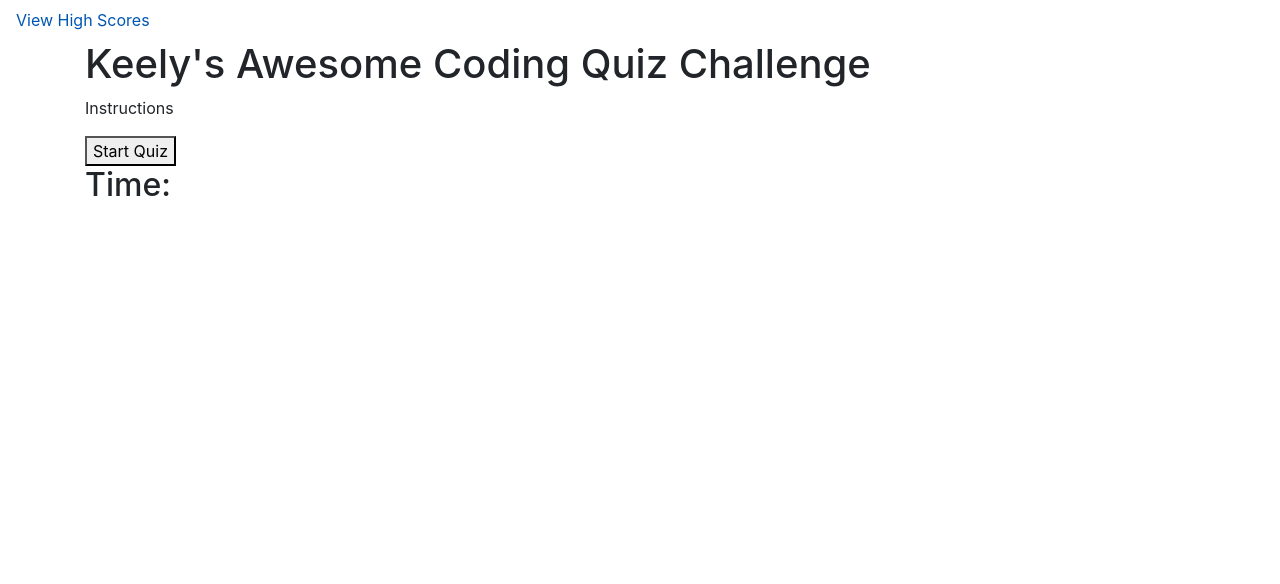
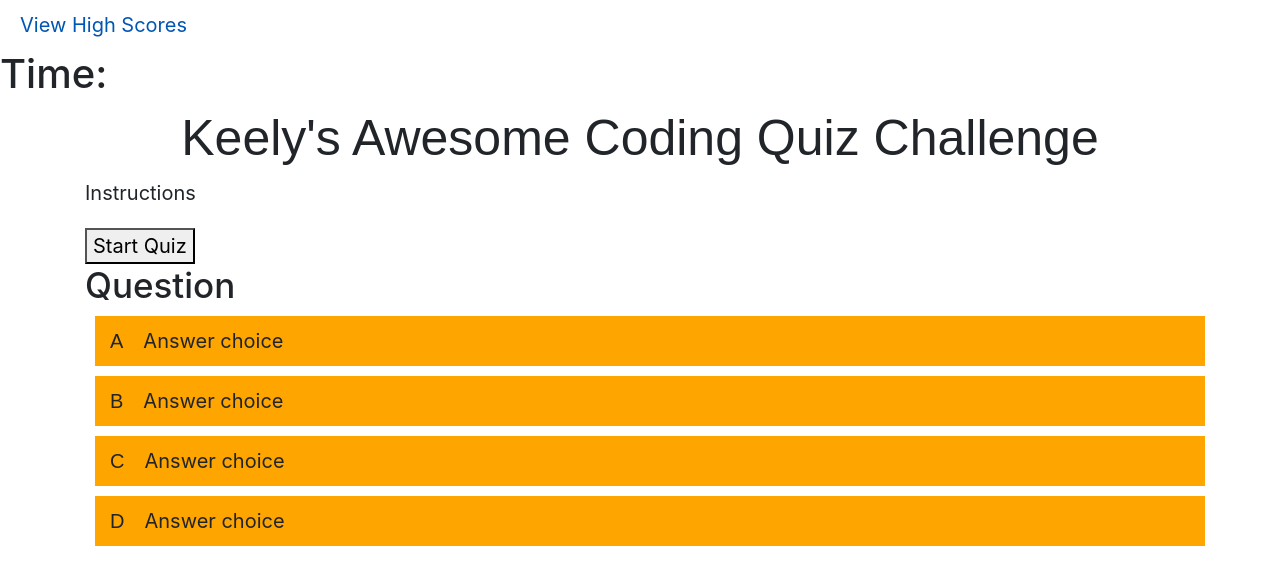
Before and after one commit to spacerambler/04-code-quiz, a plain HTML site: page index.html in a window 1280 px wide. Drawn offline with nearby package versions, Linux system fonts and the light colour scheme; a web font is replaced by a local one.

Commit message:
Play with styling

```diff
--- a/index.html
+++ b/index.html
@@ -6,22 +6,43 @@
     <meta name="viewport" content="width=device-width, initial-scale=1.0">
     <title>04 Homework Code Quiz</title>
     <link rel="stylesheet" href="https://cdnjs.cloudflare.com/ajax/libs/twitter-bootstrap/4.5.0/css/bootstrap.min.css">
+    <link rel="stylesheet" href="https://fonts.googleapis.com/css?family=Sofia&effect=neon|outline|emboss|shadow-multiple">
     <link rel="stylesheet" href="style.css">
 </head>
 <body>
     <nav class="nav">
         <a class="nav-link" href="/highscores.html">View High Scores</a>
       </nav>
-
-<div class= "container">
-    <h1>Keely's Awesome Coding Quiz Challenge</h1>
-    <p>Instructions</p>
-    <button class="start-button">Start Quiz</button>
-
-    <div class="timer">
+      <div class="timer">
         <h2>Time:</h2>
         <div id="time"></div>
         </div>
+<div class= "container">
+    <div>
+    <h1 class="font-effect-neon">Keely's Awesome Coding Quiz Challenge</h1>
+    <p>Instructions</p>
+    <button class="start-button">Start Quiz</button>
+    </div>
+
+    <div>
+        <h3>Question</h3>
+        <div class="choice-container">
+            <p class="choice-prefix">A</p>
+            <div class="choice-text" data-number="1">Answer choice</div>
+        </div>
+        <div class="choice-container">
+            <p class="choice-prefix">B</p>
+            <div class="choice-text" data-number="2">Answer choice</div>
+        </div>
+        <div class="choice-container">
+            <p class="choice-prefix">C</p>
+            <div class="choice-text" data-number="3">Answer choice</div>
+        </div>
+        <div class="choice-container">
+            <p class="choice-prefix">D</p>
+            <div class="choice-text" data-number="4">Answer choice</div>
+        </div>
+    </div>
 </div>
 <script src="quiz.js"></script>
 </body>
--- a/quiz.js
+++ b/quiz.js
@@ -18,11 +18,11 @@ scoreTimer();
 var startBtn = document.querySelector(".start-button");
 var container = document.querySelector(".container");
 
-var mode = "is-hidden";
+var mode = "invisible";
 
 startBtn.addEventListener("click", function(){
-    if (mode === "is-hidden") {
-        mode = "is-shown";
+    if (mode === "invisible") {
+        mode = "visible";
         container.nextQuestion();
         scoreTimer();
 }
--- a/style.css
+++ b/style.css
@@ -1,7 +1,37 @@
-.is-hidden {
-    visibility: hidden;
+* {
+    box-sizing: border-box;
+    font-size: 20px;
 }
 
-.is-shown {
-    visibility: visible;
+.container {
+    justify-content: center;
+    align-items: center;
 }
+
+.choice-container {
+    display: flex;
+    margin: 10px;
+    padding: 5px;
+    width: 100%;
+    background-color: orange;
+}
+
+.choice-container:hover {
+    background-color: magenta;
+}
+
+.choice-prefix {
+    margin: 5px 10px;
+    font-family: "Sofia", sans-serif;
+}
+
+.choice-text {
+    margin: 5px 10px;
+
+}
+
+h1 {
+    font-family: "Sofia", sans-serif;
+    font-size; 36px;
+    text-align: center;
+}
```
